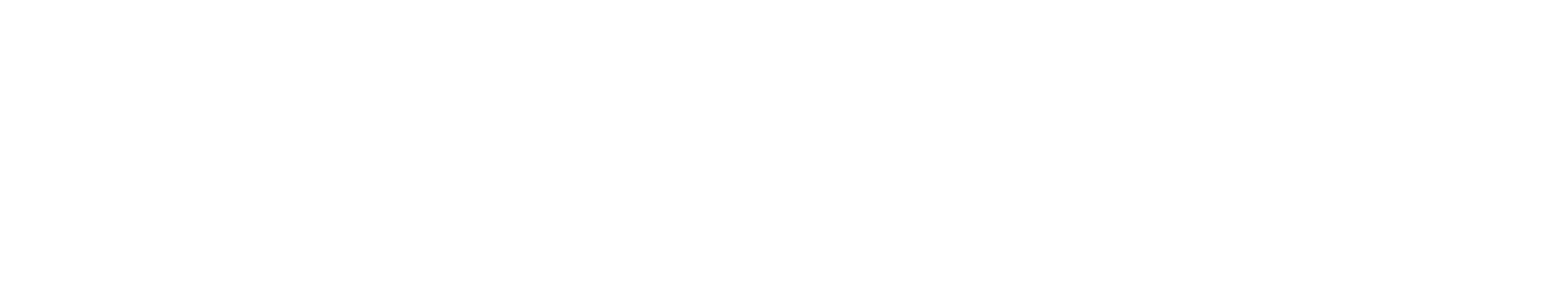
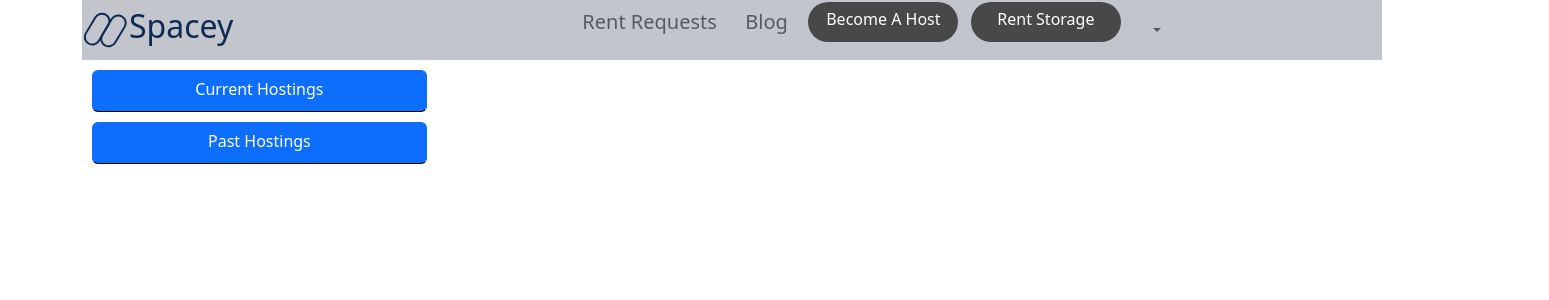
Before and after one commit to anikislam104/mern-spacey, a React (Create React App) app in the folder frontend/: page /my_hostings in a window 1280 px wide. Before the commit this address had no page. Shown: the top 300 px of the page, 1549 px wide, since content can reach past the window. Built offline with nearby package versions, Linux system fonts and the light colour scheme; no server answers; the HTML template or start-up script is replaced by a standard one.

Commit message:
working on my hosting

```diff
--- a/frontend/src/App.js
+++ b/frontend/src/App.js
@@ -54,6 +54,7 @@
 import ChangeDuration from "./components/Renting/changeDuration";
 import ExtendNotification from "./components/Renting/extendNotification";
 import PastBooking from "./components/Renting/past_bookings";
+import MyHostings from "./components/Renting/myHostings";
 
 
 
@@ -120,6 +121,7 @@
         <Route path="change_duration" element={<ChangeDuration />} />
         <Route path="extend_notification" element={<ExtendNotification />} />
         <Route path="past_bookings" element={<PastBooking />} />
+        <Route path="my_hostings" element={<MyHostings />} />
 
 
 
--- a/frontend/src/components/Renting/myHostings.js
+++ b/frontend/src/components/Renting/myHostings.js
@@ -0,0 +1,42 @@
+import React from "react";
+import NavbarHomepage from "../navbar_homepage";
+
+const styleForButtons = {
+    //simple styled buttons
+    display: "flex",
+    flexDirection: "row",
+    alignItems: "center",
+    width: "30%",
+    height: "30%",
+    borderBottom: "1px solid black",
+    paddingBottom: "10px",
+    marginBottom: "10px",
+    marginTop: "10px",
+    marginLeft: "10px",
+    justifyContent: "center",
+};
+
+
+const MyHostings = () => {
+    return (
+        <div>
+            <NavbarHomepage />
+            <div>
+                <button className="btn btn-primary" style={styleForButtons} onClick={
+                    () => {
+                        window.location.href = "/current_hostings";
+                    }
+                }>Current Hostings</button>
+            </div>
+            <div>
+                <button className="btn btn-primary" style={styleForButtons} onClick={
+                    () => {
+                        window.location.href = "/past_hostings";
+                    }
+                }>Past Hostings</button>
+            </div>
+        </div>
+        )
+}
+
+export default MyHostings;
--- a/frontend/src/components/navbar_homepage.js
+++ b/frontend/src/components/navbar_homepage.js
@@ -104,6 +104,9 @@
                     <NavDropdown.Item href={'extend_notification'}>
                     Extend booking requests
                     </NavDropdown.Item>
+                    <NavDropdown.Item href={'my_hostings'}>
+                    My Hostings
+                    </NavDropdown.Item>
                     <NavDropdown.Item href={'/logout'}>
                     Log out
                     </NavDropdown.Item>
```
